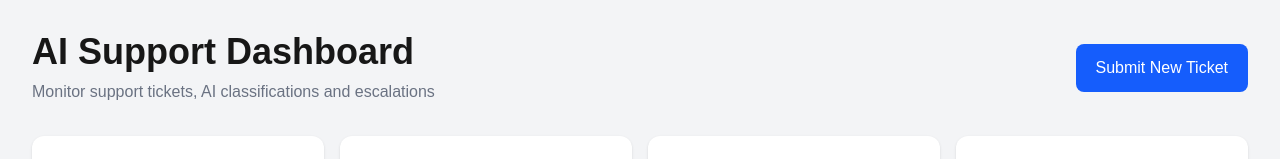
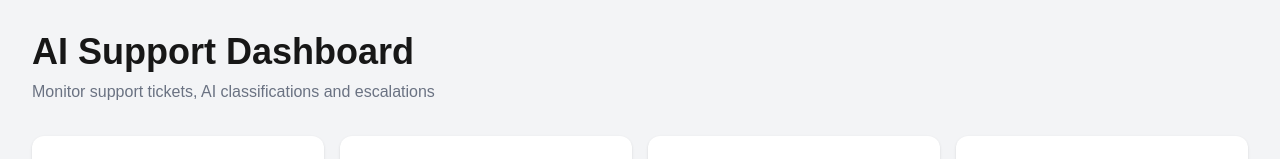
Before and after one commit to dawnmickeyhamilton-glitch/ai-support-dashboard, a Next.js app: page / in a window 1280 px wide. Shown: the top 159 px of the page. Built offline with nearby package versions, Linux system fonts and the light colour scheme; no server answers; the database is empty.

Commit message:
Update admin dashboard

```diff
--- a/app/page.tsx
+++ b/app/page.tsx
@@ -64,12 +64,6 @@ export default function Home() {
             </p>
           </div>
 
-          <Link
-            href="/submit-ticket"
-            className="bg-blue-600 text-white px-5 py-3 rounded-lg hover:bg-blue-700"
-          >
-            Submit New Ticket
-          </Link>
         </div>
 
         <div className="grid grid-cols-1 md:grid-cols-4 gap-4 mb-8">
```
